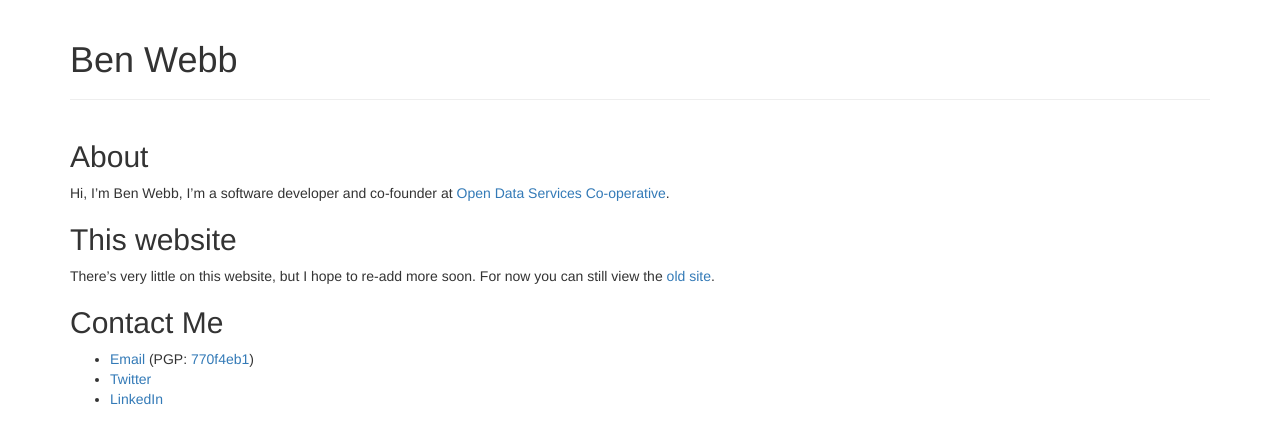
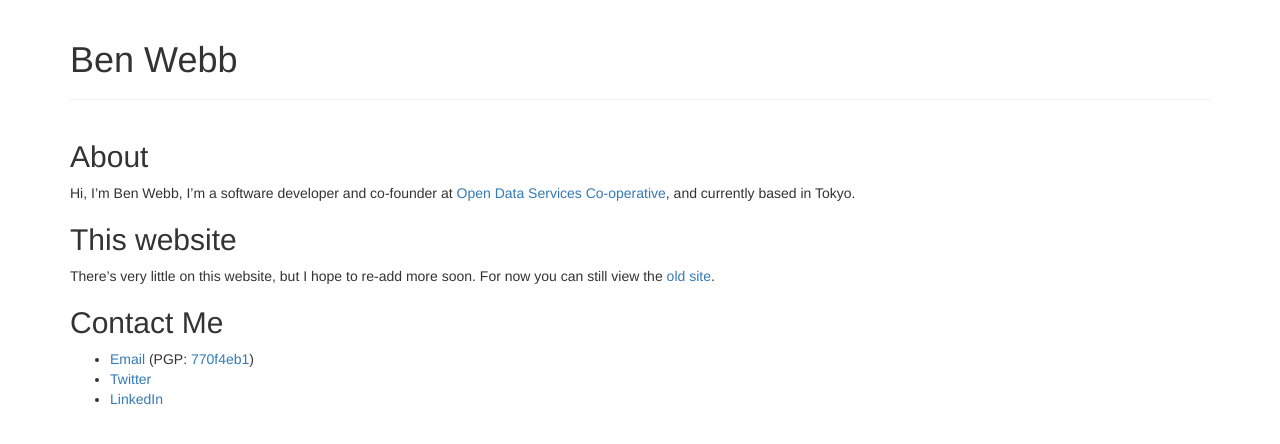
Before and after one commit to Bjwebb/bjwebb.co.uk, a Jekyll site: the page built from index.md, in a window 1280 px wide. Shown: the top 444 px of the page. Built offline with Jekyll 4.4.1, drawn with Linux system fonts in a browser that asks for light colours; our own code applies the rules of GitHub Pages for plain Markdown files.

Commit message:
Add location to index page

```diff
--- a/index.md
+++ b/index.md
@@ -4,7 +4,7 @@ layout: default
 
 ## About
 
-Hi, I'm Ben Webb, I'm a software developer and co-founder at [Open Data Services Co-operative](http://opendataservices.coop/).
+Hi, I'm Ben Webb, I'm a software developer and co-founder at [Open Data Services Co-operative](http://opendataservices.coop/), and currently based in Tokyo.
 
 ## This website
 
```
